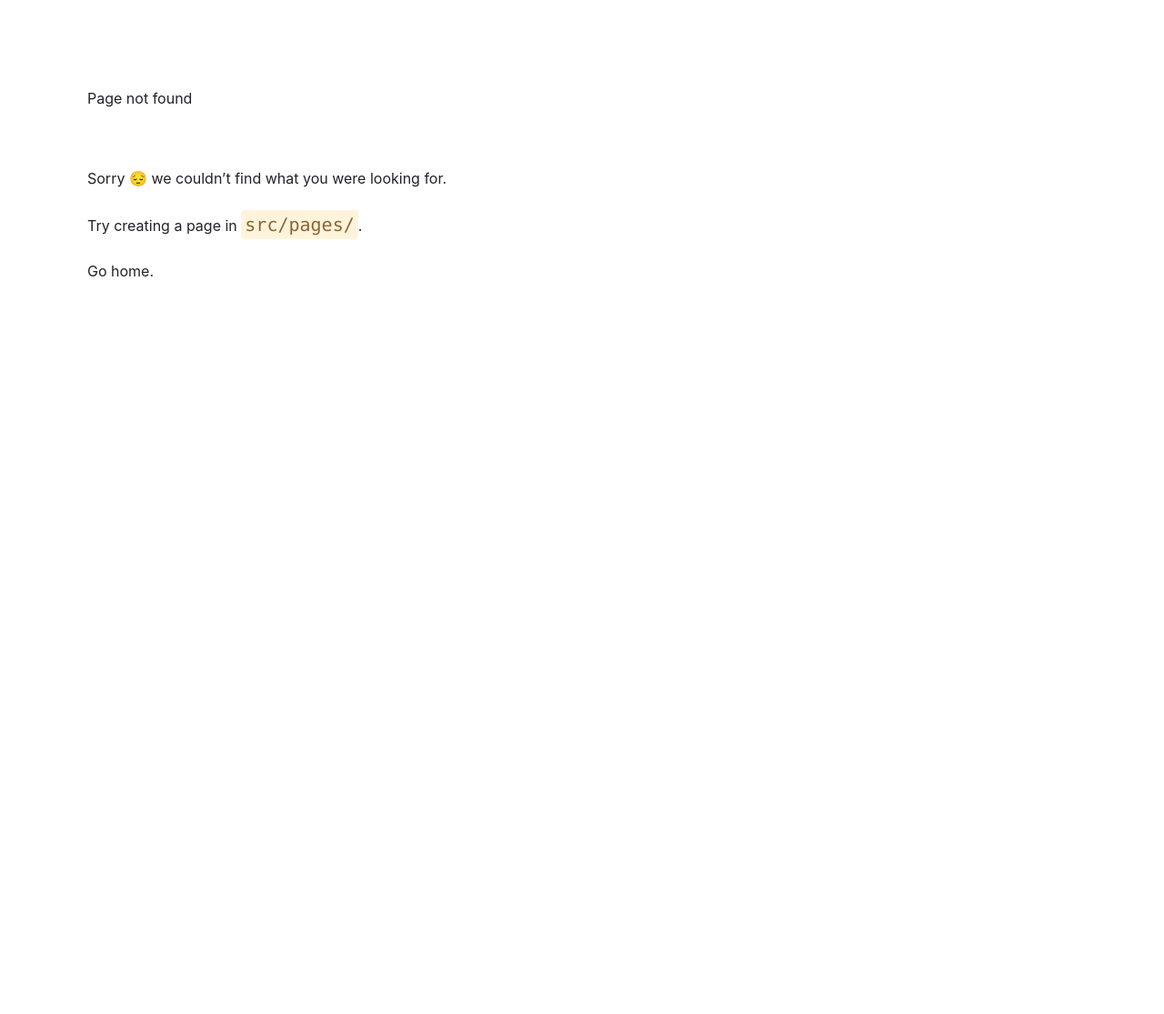
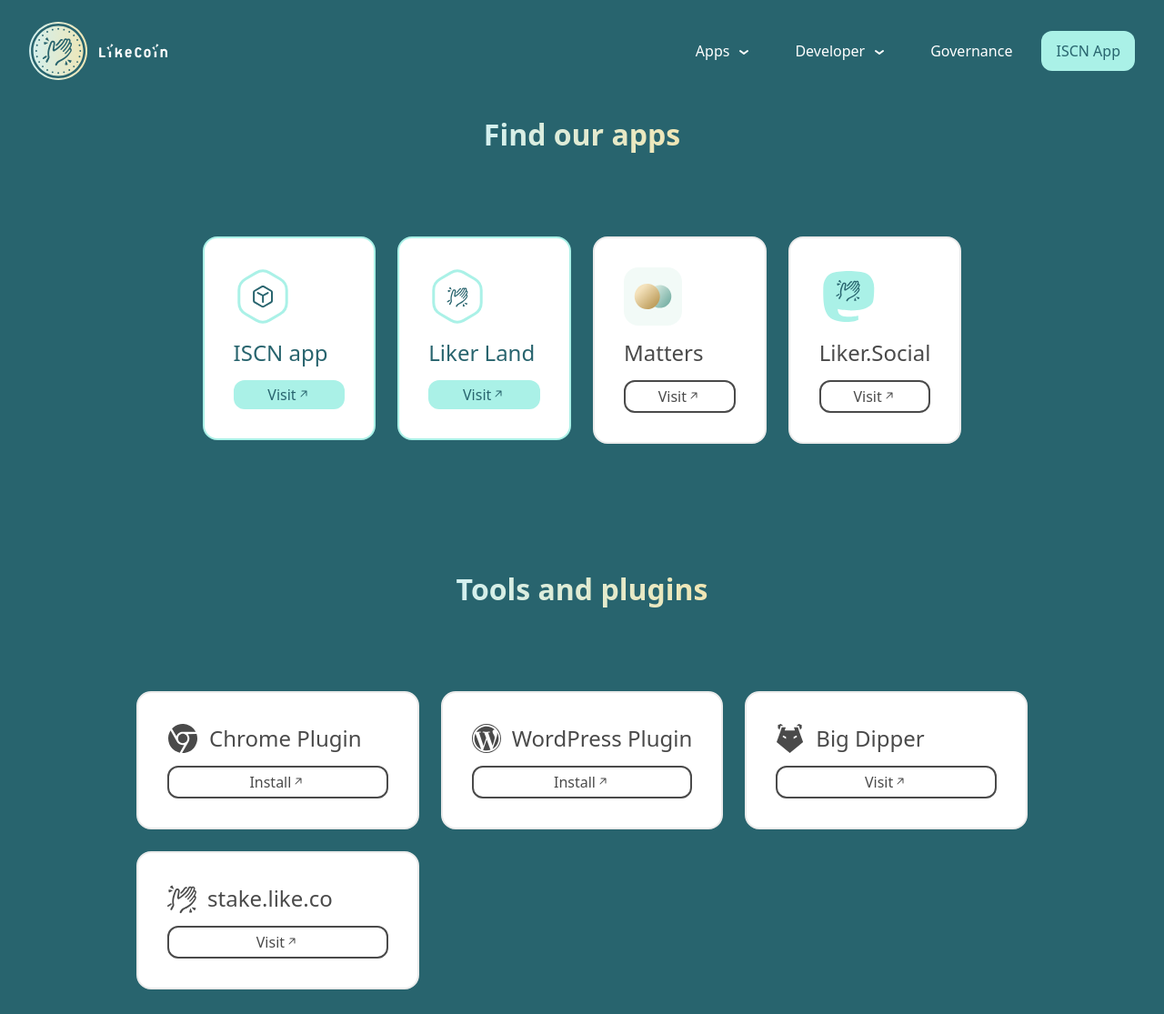
Before and after one commit to likecoin/about-like-co, a Gatsby site: page /apps in a window 1280 px wide. Before the commit this address had no page. Shown: the top 1115 px of the page at 91% size. Before the commit the page ends 800 px from the top, so only its background shows below. Built offline with nearby package versions, Linux system fonts and the light colour scheme; Gatsby itself is replaced by a stand-in of ours.

Commit message:
✨ [Apps] Add apps page

```diff
--- /dev/null
+++ b/src/components/AppItem.js
@@ -0,0 +1,28 @@
+import * as React from "react"
+import cn from "classnames"
+
+import Button from "./Button"
+import NorthEastMiniIcon from "./icons/NorthEastMini"
+
+export default function AppItem({ title, image, url, isOfficial = false, ...props }) {
+  return (
+    <div
+      className={cn("p-[32px] bg-white rounded-[16px] border-[2px]", isOfficial ? "border-like-cyan-light" : "border-shade-gray")}
+      {...props}
+    >
+      <img src={image} alt={title} />
+      <div className={cn("mt-[12px] text-[24px] font-600", isOfficial ? "text-like-green" : "text-dark-gray")}>{title}</div>
+      <Button
+        className="flex items-center justify-center mt-[12px] py-[4px]"
+        preset={isOfficial ? "filled" : "outlined"}
+        theme={isOfficial ? "dark" : "light"}
+        href={url}
+        target="_blank"
+        rel="referrer"
+        isNoPadding
+      >
+        Visit <NorthEastMiniIcon className="ml-[4px]"/>
+      </Button>
+    </div>
+  )
+}
--- a/src/components/Button.js
+++ b/src/components/Button.js
@@ -4,7 +4,12 @@ import cn from "classnames"
 function getPresetClassName({ preset, theme }) {
   switch (preset) {
     case 'outlined':
-      return 'text-like-cyan-light border-like-cyan-light border-[2px]'
+      return cn(
+        'border-[2px]',
+        theme === 'dark'
+          ? 'text-like-cyan-light border-like-cyan-light'
+          : 'text-dark-gray border-dark-gray'
+      )
     case 'filled':
       return 'bg-like-cyan-light text-like-green'
     default:
--- /dev/null
+++ b/src/components/PluginItem.js
@@ -0,0 +1,26 @@
+import * as React from "react"
+
+import Button from "./Button"
+import NorthEastMiniIcon from "./icons/NorthEastMini"
+
+export default function PluginItem({ title, buttonTitle, image, url, ...props }) {
+  return (
+    <div className="p-[32px] bg-white rounded-[16px] border-[2px] border-shade-gray" {...props}>
+      <div className="flex items-center">
+        <img src={image} alt={title} />
+        <div className="ml-[12px] text-[24px] font-600 text-dark-gray">{title}</div>
+      </div>
+      <Button
+        className="flex items-center justify-center mt-[12px] py-[4px]"
+        preset="outlined"
+        theme="light"
+        href={url}
+        target="_blank"
+        rel="referrer"
+        isNoPadding
+      >
+        {buttonTitle} <NorthEastMiniIcon className="ml-[4px]"/>
+      </Button>
+    </div>
+  )
+}
--- /dev/null
+++ b/src/components/icons/NorthEastMini.js
@@ -0,0 +1,22 @@
+
+import * as React from "react"
+
+export default function NorthEastMiniIcon(props) {
+  return (
+    <svg
+      width={12}
+      height={12}
+      viewBox="0 0 12 12"
+      fill="none"
+      xmlns="http://www.w3.org/2000/svg"
+      {...props}
+    >
+      <path
+        fillRule="evenodd"
+        clipRule="evenodd"
+        d="M1.5 2a.5.5 0 01.5-.5h5a.5.5 0 01.5.5v5a.5.5 0 01-1 0V3.207L1.354 8.354a.5.5 0 11-.708-.708L5.793 2.5H2a.5.5 0 01-.5-.5z"
+        fill="currentColor"
+      />
+    </svg>
+  )
+}
--- /dev/null
+++ b/src/pages/apps.js
@@ -0,0 +1,87 @@
+import * as React from "react"
+
+import AppItem from "../components/AppItem"
+import GradientText from "../components/GradientText"
+import Layout from "../components/Layout"
+import PluginItem from "../components/PluginItem"
+
+const AppsPage = () => {
+  const apps = [
+    {
+      image: '/uploads/apps/iscn.svg',
+      title: "ISCN app",
+      url: "https://app.like.co",
+      isOfficial: true,
+    },
+    {
+      image: '/uploads/apps/liker-land.svg',
+      title: "Liker Land",
+      url: "https://liker.land",
+      isOfficial: true,
+    },
+    {
+      image: '/uploads/apps/matters.svg',
+      title: "Matters",
+      url: "https://matters.news",
+      isOfficial: false,
+    },
+    {
+      image: '/uploads/apps/liker-social.svg',
+      title: "Liker.Social",
+      url: "https://liker.social",
+      isOfficial: false,
+    },
+  ]
+  const plugins = [
+    {
+      image: '/uploads/plugins/chrome.svg',
+      title: "Chrome Plugin",
+      buttonTitle: 'Install',
+      url: "https://chrome.google.com/webstore/detail/liker-land/cjjcemdmkddjbofomfgjedpiifpgkjhe",
+    },
+    {
+      image: '/uploads/plugins/wordpress.svg',
+      title: "WordPress Plugin",
+      buttonTitle: 'Install',
+      url: "https://wordpress.org/plugins/likecoin/",
+    },
+    {
+      image: '/uploads/plugins/bigdipper.svg',
+      title: "Big Dipper",
+      buttonTitle: 'Visit',
+      url: "https://likecoin.bigdipper.live",
+    },
+    {
+      image: '/uploads/plugins/stake-like-co.svg',
+      title: "stake.like.co",
+      buttonTitle: 'Visit',
+      url: "https://stake.like.co",
+    },
+  ]
+  return (
+    <Layout className="text-like-cyan-vlight">
+      <section className="flex flex-col items-center mt-[100px] p-[24px]">
+        <GradientText tag="h3" className="text-[32px] text-center">Find our apps</GradientText>
+        <ul className="grid sm:grid-cols-2 md:grid-cols-3 lg:grid-cols-4 gap-[24px] mt-[88px]">
+          {apps.map((data) => (
+            <li key={data.title} className="max-w-[240px]">
+              <AppItem {...data} />
+            </li>
+          ))}
+        </ul>
+      </section>
+      <section className="flex flex-col items-center mt-[88px] p-[24px]">
+        <GradientText tag="h3" className="text-[32px] text-center">Tools and plugins</GradientText>
+        <ul className="grid md:grid-cols-2 lg:grid-cols-3 gap-[24px] mt-[88px]">
+          {plugins.map((data) => (
+            <li key={data.title} className="max-w-[324px]">
+              <PluginItem {...data} />
+            </li>
+          ))}
+        </ul>
+      </section>
+    </Layout>
+  )
+}
+
+export default AppsPage
```
Also changed, not shown: static/uploads/apps/iscn.svg (added), static/uploads/apps/liker-land.svg (added), static/uploads/apps/liker-social.svg (added), static/uploads/apps/matters.svg (added), static/uploads/plugins/bigdipper.svg (added), static/uploads/plugins/chrome.svg (added), static/uploads/plugins/stake-like-co.svg (added), static/uploads/plugins/wordpress.svg (added).
